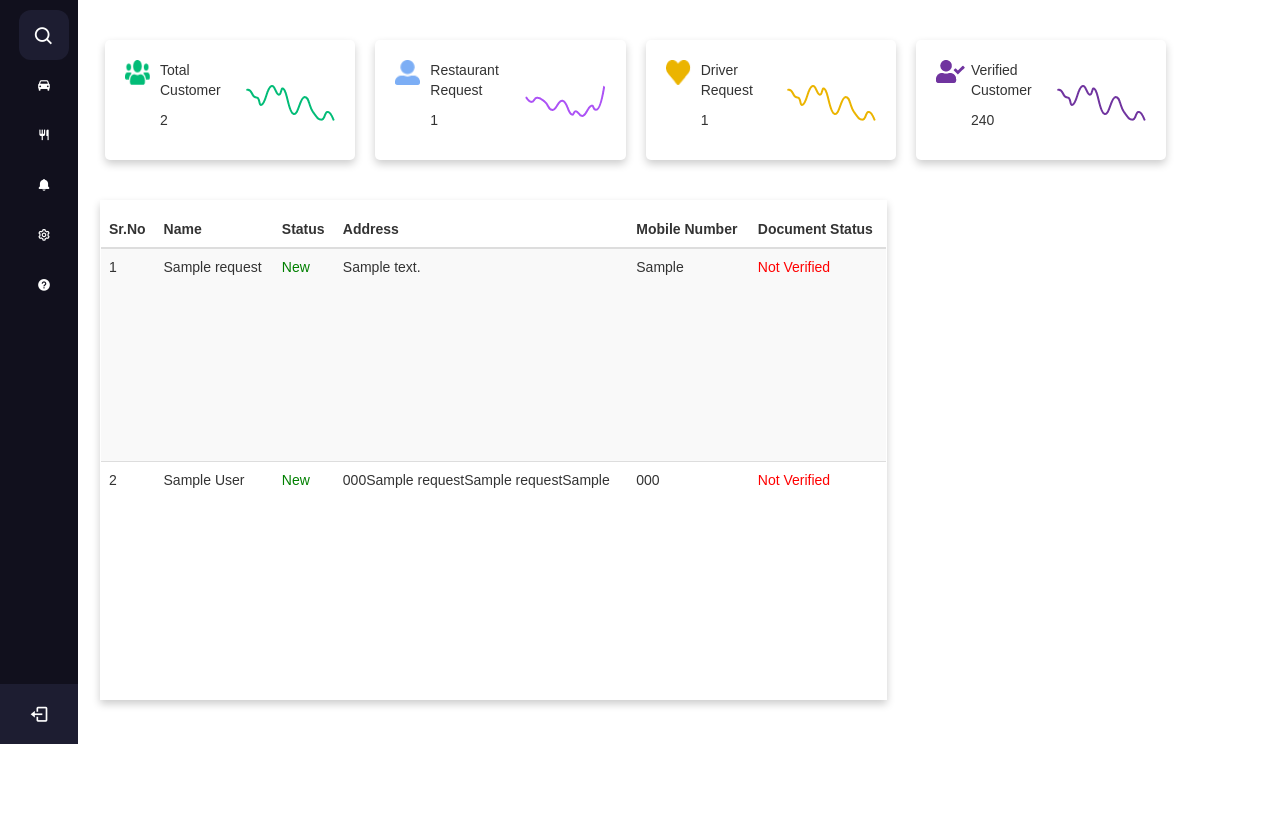
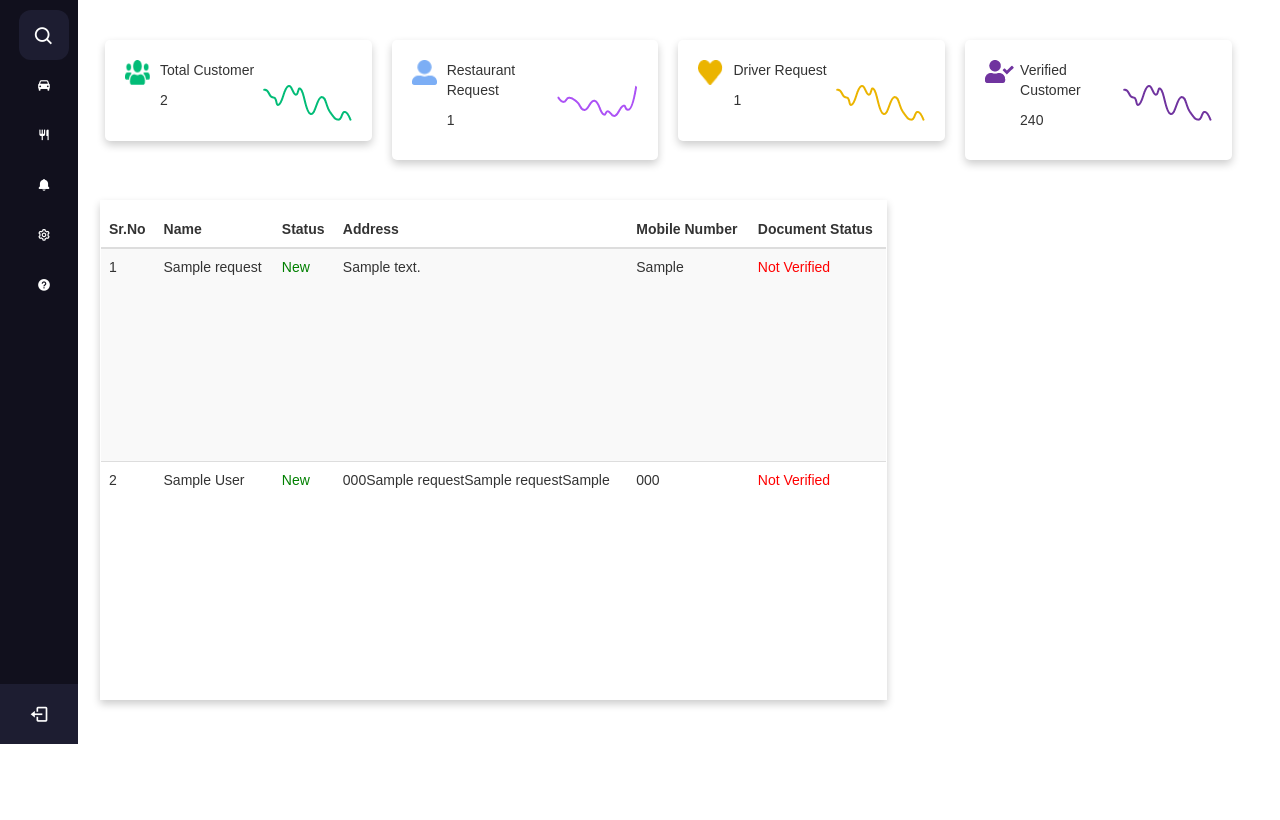
Before and after one commit to aniket0951/Siloar-dashboard, a Django app: page /newtry in a window 1280 px wide; the page is wider, and only the part inside the window is pictured. Shown: the part 56-876 px from the top of that part. Run offline with Django 3.2, Linux system fonts and the light colour scheme; tables that the repository leaves empty hold one stand-in row (values such as "Sample post"); some libraries are stand-ins or nearby versions.

Commit message:
new margin changes from ios to card view after sidebar is active

```diff
--- a/testapp/templates/progress.html
+++ b/testapp/templates/progress.html
@@ -82,10 +82,13 @@
         }
         .parentdiv {
           position: absolute;
-          width: calc(100% - 78px);
+          width: 100%;
           height: 100vh;
+          /* width: calc(100% - 78px);
+          height: 100vh; */
           margin-left: 80px;
           padding: 20px;
+          flex-wrap: wrap;
         }
         .parentdiv .card {
           box-shadow: 0 4px 8px 0 rgba(0, 0, 0, 0.2);
@@ -93,11 +96,16 @@
           height: 80%;
           padding: 20px;
           margin-left: 20px;
+
         }
         .sidebar.active ~ .parentdiv {
-          width: calc(100% - 240px);
+          /* width: calc(100% - 240px); */
           left: 140px;
           font-size: 12.1px;
+          margin-right: 250px;
+          width: 90%;
+          height: 100vh;
+
         }
         .card img {
           float: left;
@@ -292,7 +300,7 @@
               style="float: right; margin-top: 25px"
             />
             <div class="">
-              <p class="card-text" id="text_res">Restaurant Request</p>
+              <p class="card-text" id="text">Restaurant Request</p>
               <p class="card-text" id="textNumber">{{restaurant_req_count}}</p>
             </div>
           </div>
```
